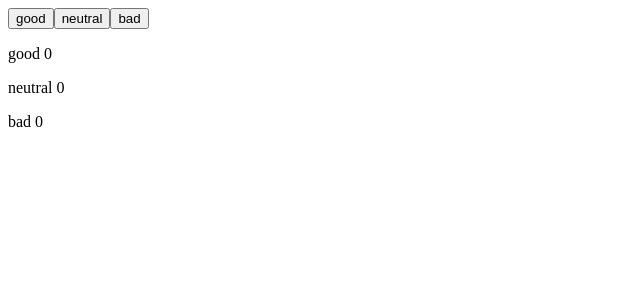
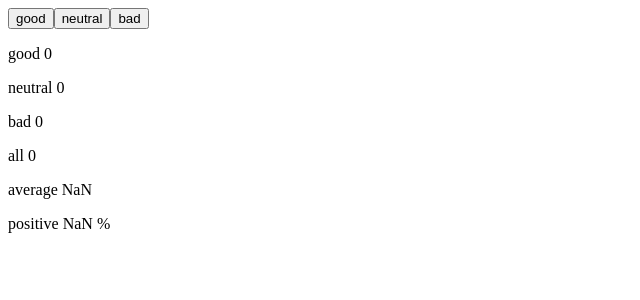
Before and after one commit to patriciomackinlay/full-stack-open-part-1, a React (Vite) app in the folder unicafe/: page / in a window 1280 px wide. Shown: the top 300 px of the page, without its empty margins (0-640 px from the left). Built offline with nearby package versions, Linux system fonts and the light colour scheme.

Commit message:
Finished 1.7

```diff
--- a/unicafe/src/App.jsx
+++ b/unicafe/src/App.jsx
@@ -12,13 +12,17 @@ const Display = ({rating, quantity}) => {
   )
 }
 
+
+
 const App = () => {
   // save clicks of each button to its own state
   const [good, setGood] = useState(0)
   const [neutral, setNeutral] = useState(0)
   const [bad, setBad] = useState(0)
 
-
+  const all = good + neutral + bad
+  const average = (good - bad) / all
+  const positivePercentage = (good * 100) / all
 
   return (
     <div>
@@ -28,6 +32,9 @@ const App = () => {
       <Display rating={"good"} quantity={good} />
       <Display rating={"neutral"} quantity={neutral} />
       <Display rating={"bad"} quantity={bad} />
+      <Display rating={"all"} quantity={all} />
+      <Display rating={"average"} quantity={average} />
+      <Display rating={"positive"} quantity={positivePercentage + " %"} />
     </div>
   )
 }
```
